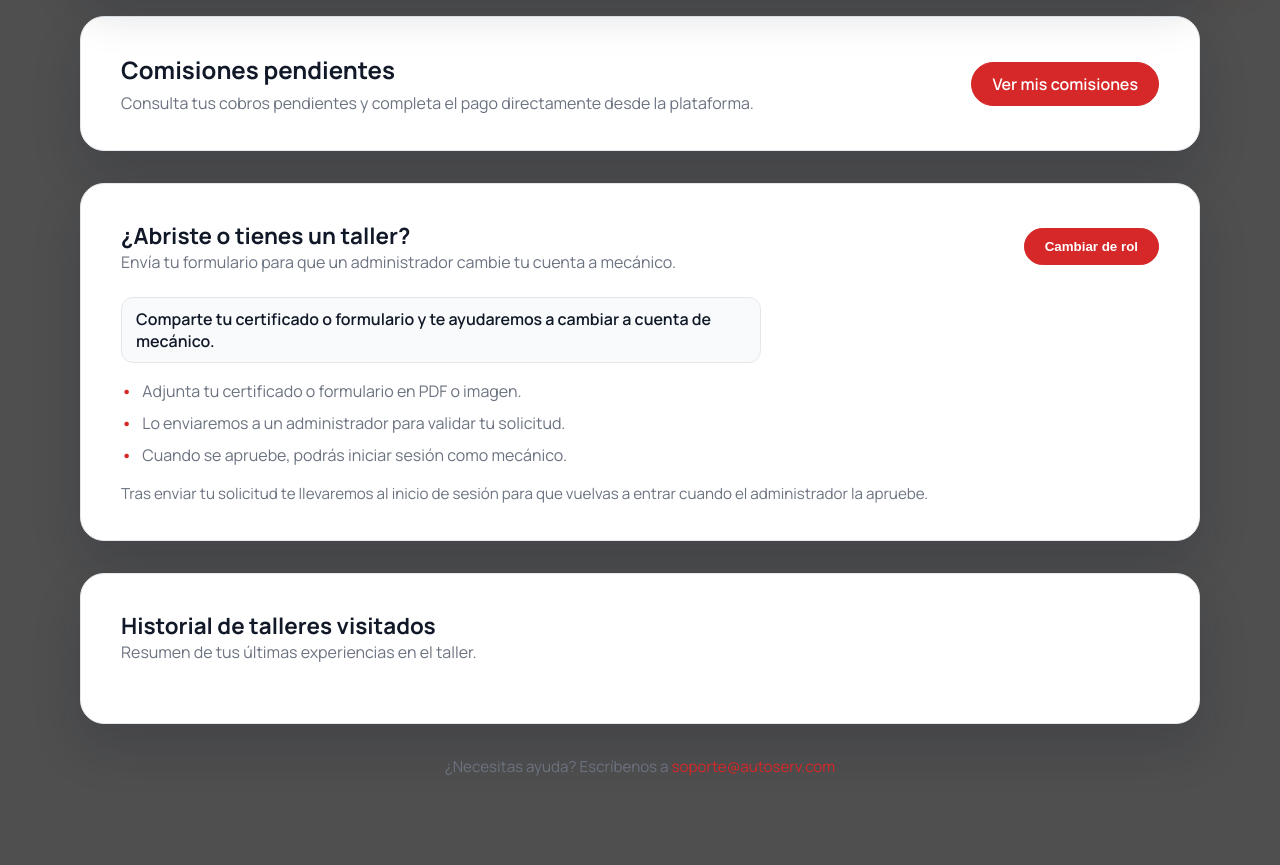
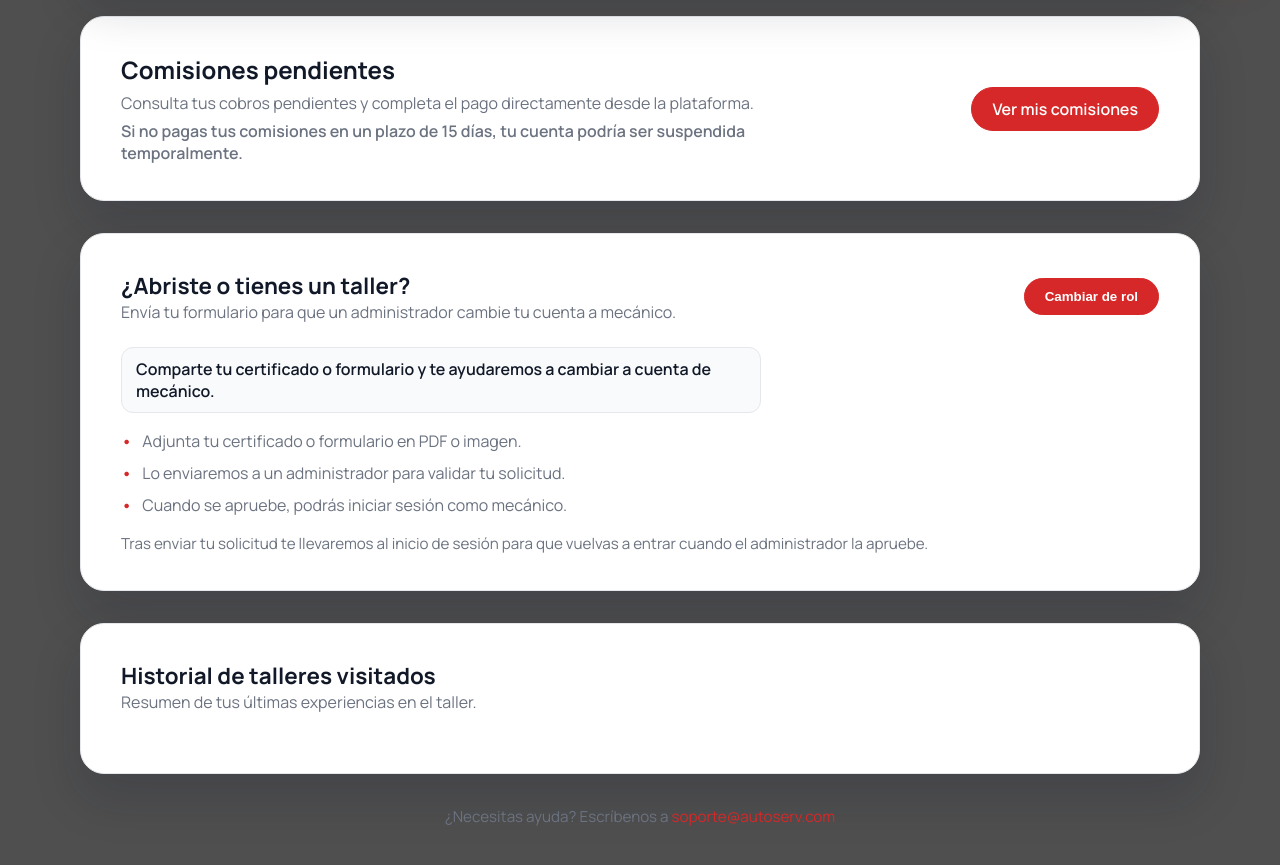
Before and after one commit to Victor-prog-ctrl/MECHAPP, a website: page pages/perfil.html in a window 1280 px wide. Shown: the part 800-1665 px from the top of the page. Before the commit the page ends 1641 px from the top, so only its background shows below. Drawn offline with Linux system fonts and the light colour scheme; no server answers.

Commit message:
Add warning for overdue commission payments

```diff
--- a/Styles/perfil.css
+++ b/Styles/perfil.css
@@ -391,6 +391,11 @@ main {
 .commissions-cta p {
     color: var(--text-muted);
     max-width: 680px;
+}
+
+.commissions-cta__warning {
+    color: #c81d25;
+    font-weight: 600;
 }
 
 .role-upgrade__body {
--- a/pages/perfil.html
+++ b/pages/perfil.html
@@ -264,6 +264,10 @@
             <div class="commissions-cta__content">
                 <h2>Comisiones pendientes</h2>
                 <p>Consulta tus cobros pendientes y completa el pago directamente desde la plataforma.</p>
+                <p class="commissions-cta__warning">
+                    Si no pagas tus comisiones en un plazo de 15 días, tu cuenta podría ser suspendida
+                    temporalmente.
+                </p>
             </div>
             <a class="button button--primary" href="./comisionesPendientes.html">Ver mis comisiones</a>
         </section>
```
